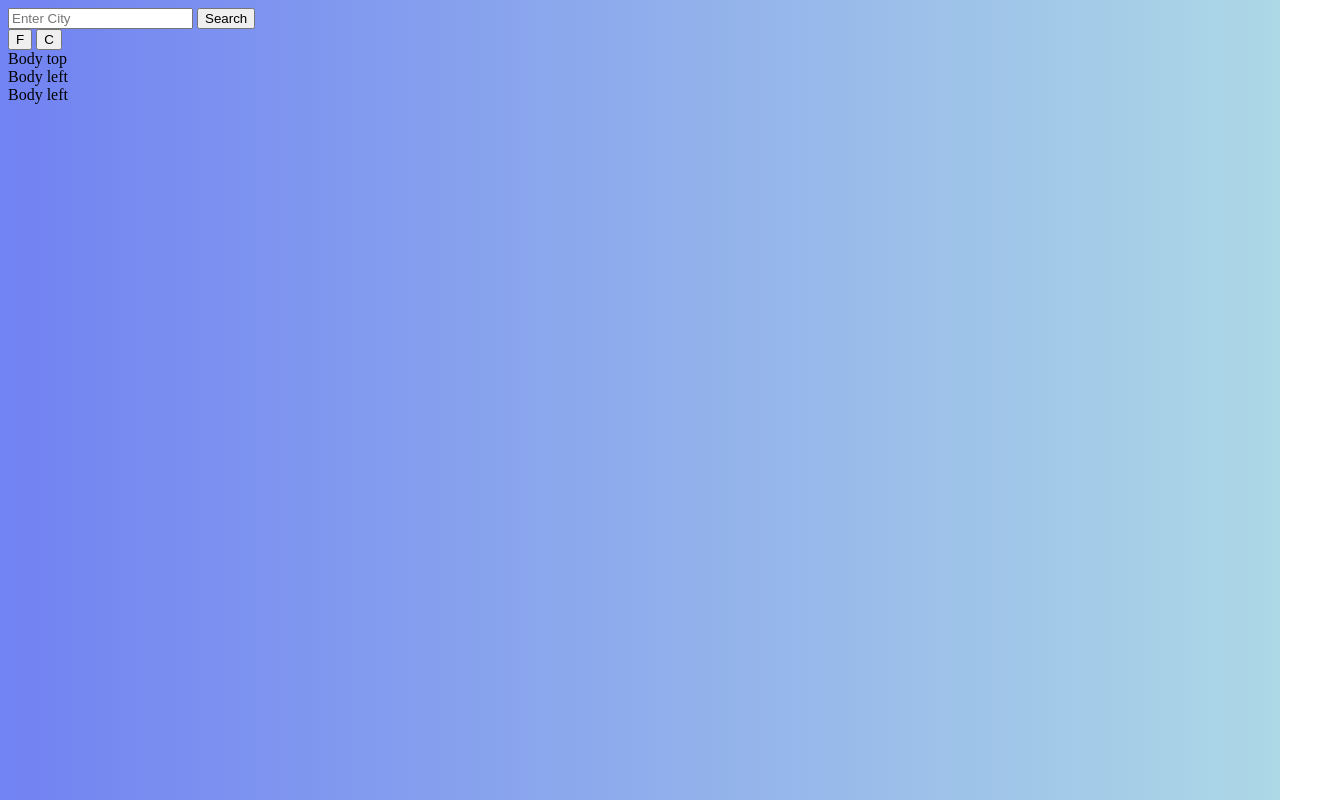
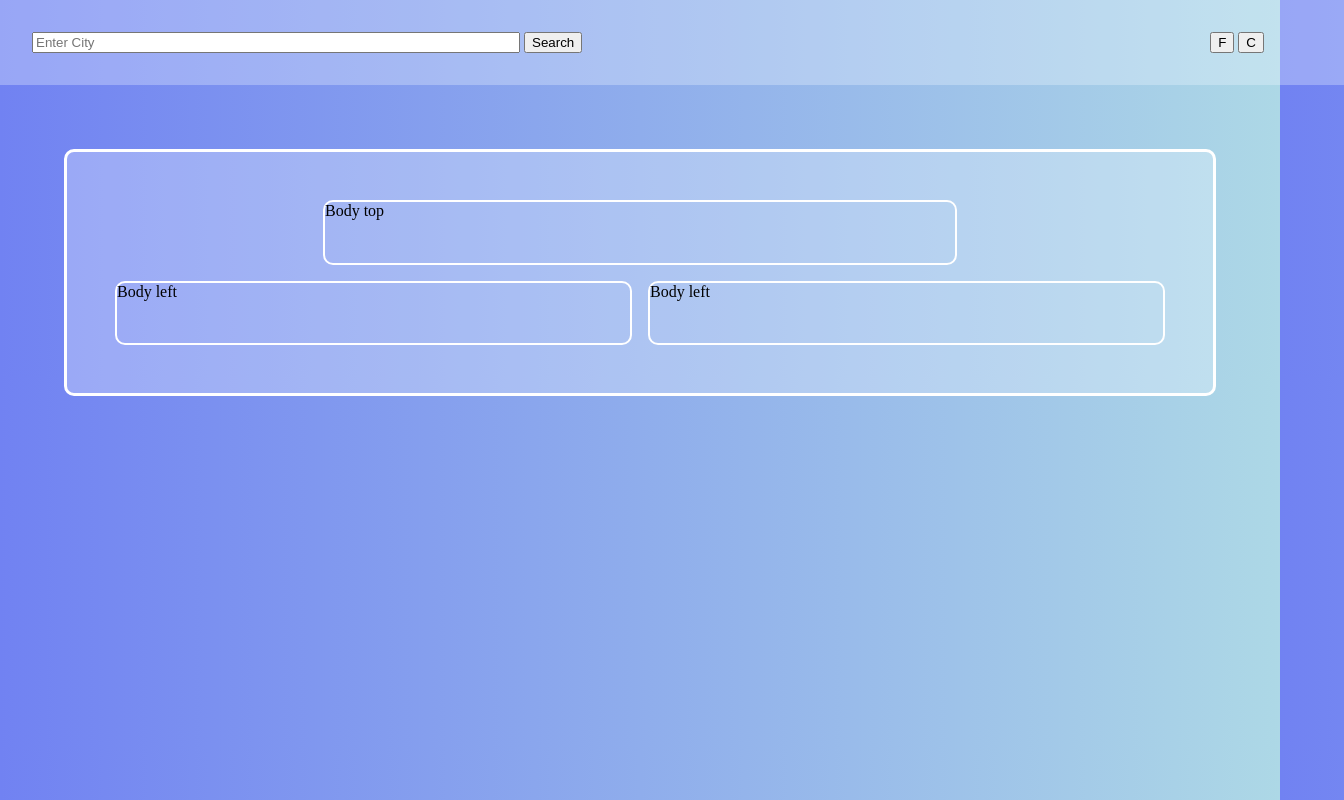
Before and after one commit to NedimM24/Weather-App, a website built with webpack: page src/template.html in a window 1280 px wide. Shown: the whole page, 1344 px wide, since content can reach past the window. Built offline with nearby package versions, Linux system fonts and the light colour scheme.

Commit message:
finshed body template. Will have 3 containers. Top will be current temp, bottom left will be precip and right will be wind

```diff
--- a/src/style.css
+++ b/src/style.css
@@ -1,5 +1,69 @@
 /* style.css */
 
 body{
+    margin: 0;
+    padding: 0;
     background-image: linear-gradient(to left, lightblue, rgb(113, 130, 242));
 }
+
+#container{
+    display: grid;
+
+}
+
+/* header */
+.header{
+    display: grid;
+    grid-template-columns: 1fr, 1fr;
+    padding: 2rem;
+    background-color: rgb(240 248 255 / 30%);
+    width: 100%;
+}
+
+#search{
+    width: 60vh;
+}
+
+.h-right{
+    grid-column-start: 2;
+    grid-column-end: 3 ;
+    justify-self: end;
+    padding-right: 3rem;
+}
+
+/* Body */
+.body{
+    display: grid;
+    grid-template-columns: 1fr, 1fr;
+    grid-template-rows: 1fr, 1fr;
+    padding: 3rem;
+    height: 50%;
+    background-color: rgb(240 248 255 / 30%);
+    border-radius: 10px;
+    margin: 4rem;
+    border: 3px solid white;
+    gap: 1rem;
+}
+
+.b-top{
+    display: grid;
+    grid-column-start: 1;
+    grid-column-end: 3;
+    width: 60%;
+    justify-self: center;
+}
+
+.b-left{
+
+}
+
+.b-right{
+
+}
+
+.b-top,
+.b-right,
+.b-left{
+    border: solid 2px white;
+    border-radius: 10px;
+}
```
